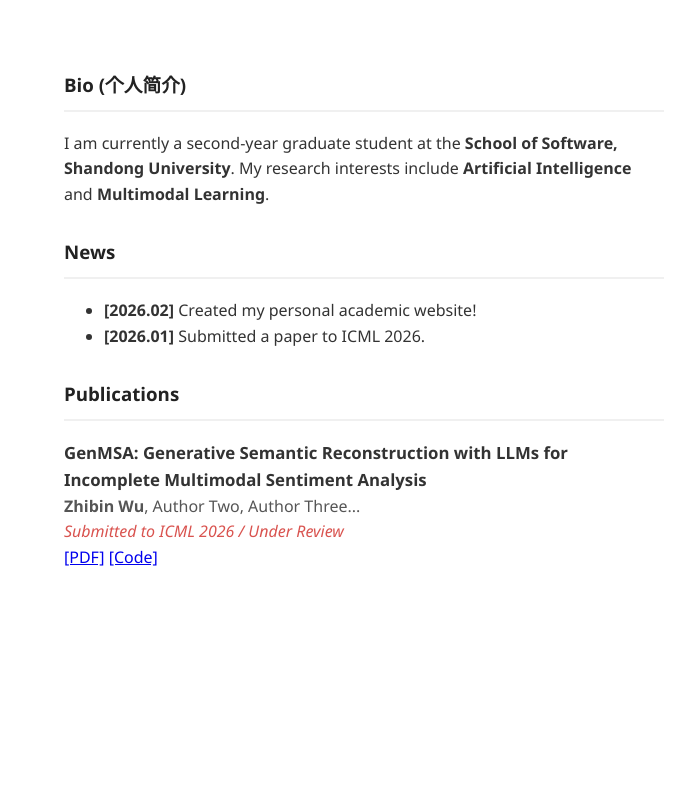
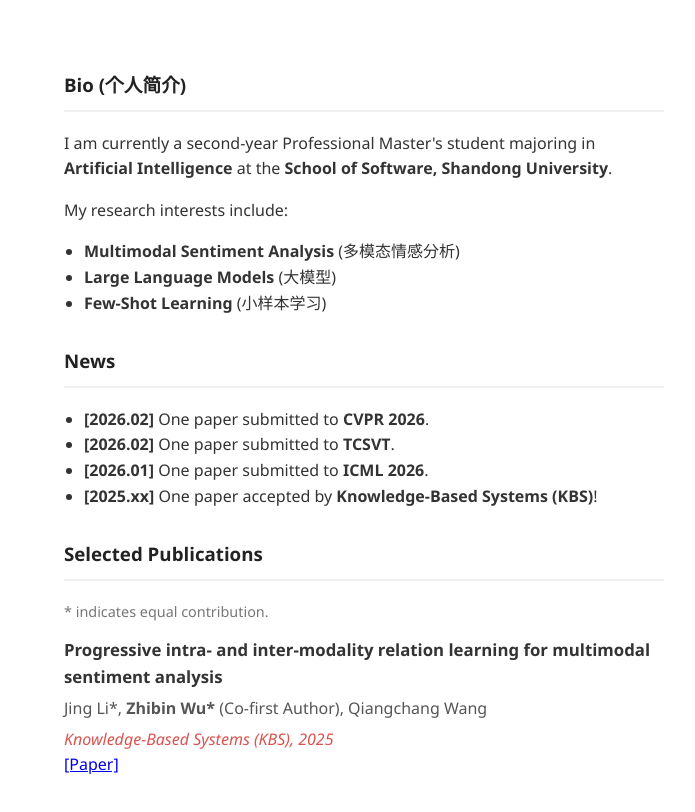
Before and after one commit to zhibinwu-SDU/zhibinwu-SDU.github.io, a plain HTML site: page index.html in a window 1280 px wide. Shown: the full height of the page, 426-1121 px from the left. Drawn offline with Linux system fonts and the light colour scheme.

Commit message:
Update index.html

```diff
--- a/index.html
+++ b/index.html
@@ -61,6 +61,11 @@
             color: #222;
         }
 
+        /* 列表样式 */
+        ul {
+            padding-left: 20px;
+        }
+
         /* 论文列表样式 */
         .publication-item {
             margin-bottom: 20px;
@@ -71,10 +76,15 @@
         }
         .authors {
             color: #555;
+            margin: 5px 0;
         }
         .venue {
             font-style: italic;
             color: #d9534f; /* 红色突出期刊/会议名 */
+        }
+        .note {
+            font-size: 0.9em;
+            color: #777;
         }
 
         /* 手机端适配 */
@@ -100,7 +110,7 @@
             <p>Shandong University</p>
 
             <div class="contact-info">
-                <a href="mailto:your-email@sdu.edu.cn">📧 Email Me</a>
+                <a href="mailto:zhibinwu@sdu.edu.cn">📧 Email Me</a>
                 <a href="#">🎓 Google Scholar</a>
                 <a href="https://github.com/zhibinwu-SDU">🐙 GitHub</a>
             </div>
@@ -110,33 +120,43 @@
             <section id="bio">
                 <h3>Bio (个人简介)</h3>
                 <p>
-                    I am currently a second-year graduate student at the
+                    I am currently a second-year Professional Master's student majoring in <strong>Artificial Intelligence</strong> at the
                     <strong>School of Software, Shandong University</strong>.
-                    My research interests include <strong>Artificial Intelligence</strong> and <strong>Multimodal Learning</strong>.
                 </p>
+                <p>
+                    My research interests include:
+                </p>
+                <ul>
+                    <li><strong>Multimodal Sentiment Analysis</strong> (多模态情感分析)</li>
+                    <li><strong>Large Language Models</strong> (大模型)</li>
+                    <li><strong>Few-Shot Learning</strong> (小样本学习)</li>
+                </ul>
             </section>
 
             <section id="news">
                 <h3>News</h3>
                 <ul>
-                    <li><strong>[2026.02]</strong> Created my personal academic website!</li>
-                    <li><strong>[2026.01]</strong> Submitted a paper to ICML 2026.</li>
+                    <li><strong>[2026.02]</strong> One paper submitted to <strong>CVPR 2026</strong>.</li>
+                    <li><strong>[2026.02]</strong> One paper submitted to <strong>TCSVT</strong>.</li>
+                    <li><strong>[2026.01]</strong> One paper submitted to <strong>ICML 2026</strong>.</li>
+                    <li><strong>[2025.xx]</strong> One paper accepted by <strong>Knowledge-Based Systems (KBS)</strong>!</li>
                 </ul>
             </section>
 
             <section id="publications">
-                <h3>Publications</h3>
+                <h3>Selected Publications</h3>
+                <p class="note">* indicates equal contribution.</p>
 
                 <div class="publication-item">
-                    <div class="paper-title">GenMSA: Generative Semantic Reconstruction with LLMs for Incomplete Multimodal Sentiment Analysis</div>
+                    <div class="paper-title">Progressive intra- and inter-modality relation learning for multimodal sentiment analysis</div>
                     <div class="authors">
-                        <strong>Zhibin Wu</strong>, Author Two, Author Three...
+                        Jing Li*, <strong>Zhibin Wu*</strong> (Co-first Author), Qiangchang Wang
                     </div>
                     <div class="venue">
-                        Submitted to ICML 2026 / Under Review
+                        Knowledge-Based Systems (KBS), 2025
                     </div>
                     <div>
-                        <a href="#">[PDF]</a> <a href="#">[Code]</a>
+                        <a href="https://www.sciencedirect.com/science/article/abs/pii/S0950705125021264" target="_blank">[Paper]</a>
                     </div>
                 </div>
 
```
